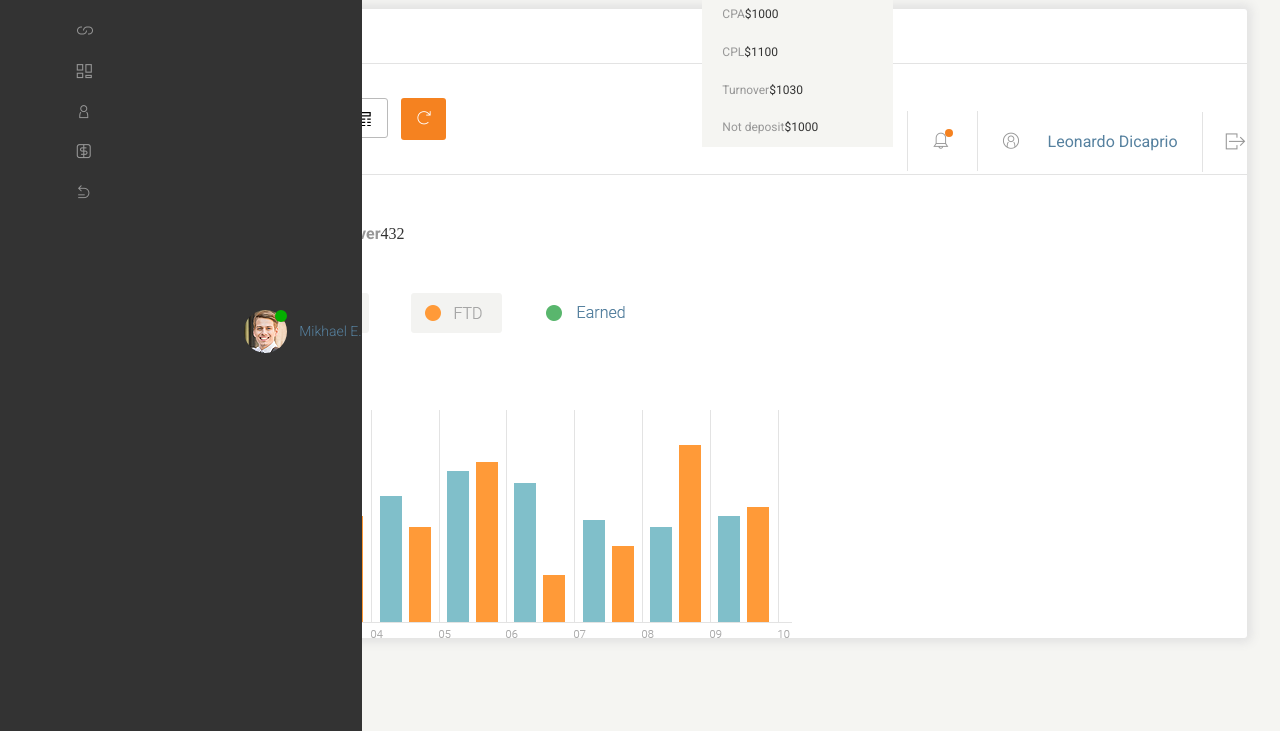
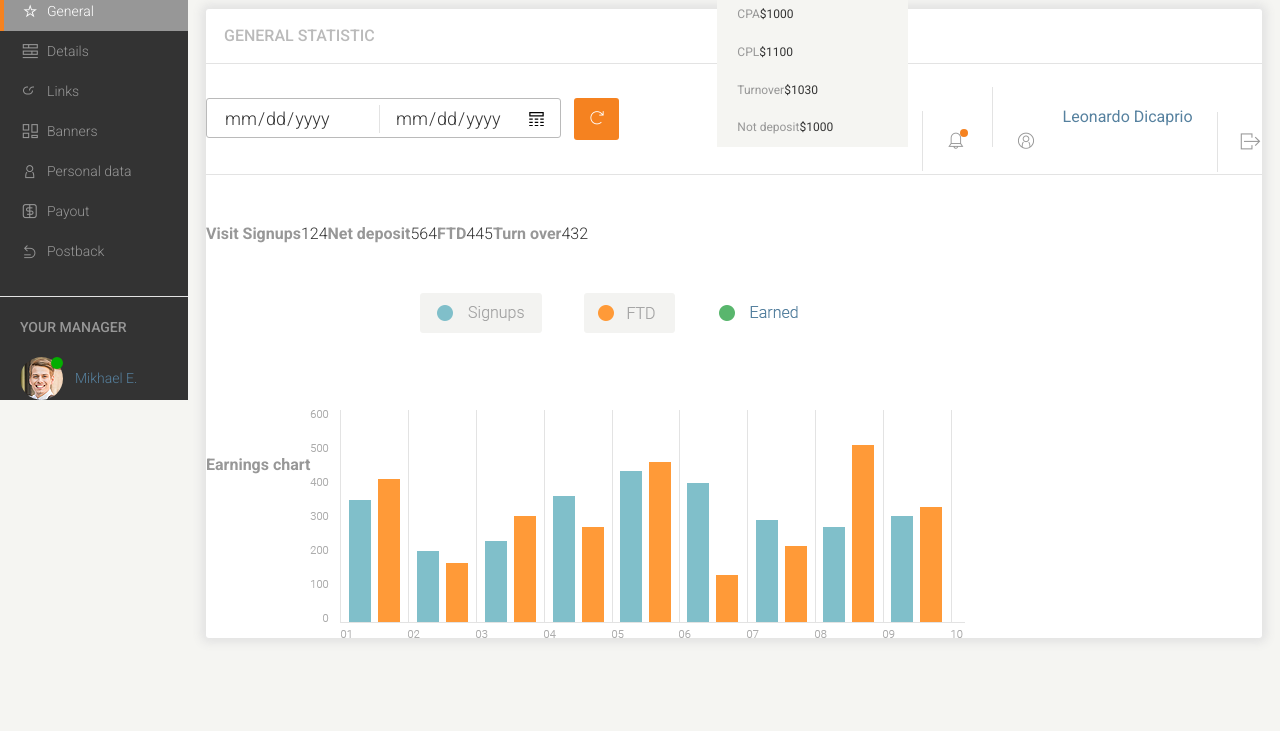
Before and after one commit to DzesikaTkaczyk/Admin-panel, a website: page html/index.html in a window 1280 px wide. Shown: the part 69-800 px from the top of the page. Drawn offline with Linux system fonts and the light colour scheme.

Commit message:
change side menu

```diff
--- a/html/index.html
+++ b/html/index.html
@@ -8,7 +8,8 @@
         <link rel="stylesheet" type="text/css" href="../css/style.css">
     </head>
     <body>
-        <div class="container-fluid">
+        <div class="general">
+            <div class="wrap">
             	<div class="side_menu">
                     <div class="row">
                         <div class="logo hidden hidden_mobile"><img src="../images/logo.png" alt="logo"></div>
@@ -25,19 +26,19 @@
                             <li><a href="#" class="link side_menu_link"><i class="demo-icon icon-postback"></i><div class="subpage hidden">Postback</div></a></li>
         	            </ul>
                     </div>
-                <div class="row"><div class="line"></div></div>
-                <div class="row"><h3>your manager</h3></div>
+                    <div class="row"><div class="line hidden_mobile"></div></div>
+                    <div class="row"><h3 class="hidden hidden_mobile">your manager</h3></div>
                     <div class="row">
-                    <div class="manager">
+                        <div class="manager hidden_mobile">
                             <div class="avatar">
                                 <img class="av" src="../images/av.png" alt="avatar">
                                 <div class="point active-point"></div>
                             </div>
-                        <p class="manage_name">Mikhael E.</p>
+                            <p class="manage_name hidden">Mikhael E.</p>
                         </div>
                     </div>
             	</div>
-            <div class="">
+                <div class="content_wrap">
                 	<div class="row">
                     	<div class="top_menu">
                             <ul class="top_menu_content list">
@@ -103,5 +104,6 @@
             		</div>
                 </div>
             </div>
+        </div>
     </body>
 </html>
--- a/sass/_layout.scss
+++ b/sass/_layout.scss
@@ -1,5 +1,13 @@
 * {
   box-sizing: border-box;
+}
+
+.wrap {
+  display: flex;
+}
+
+.content_wrap {
+  flex: 60%;
 }
 
 .container {
--- a/sass/components/_link.scss
+++ b/sass/components/_link.scss
@@ -1,6 +1,7 @@
 .link {
 	text-decoration: none;
 	font-family: $font;
+	overflow: hidden;
 }
 
 .side_menu_link {
--- a/sass/components/_pagination.scss
+++ b/sass/components/_pagination.scss
@@ -15,6 +15,10 @@
 		color: $links-color;
 		font-weight: 300;
 		font-size: 21px;
+		&:hover {
+			background-color: $side-background-color;
+			border-radius: 3px;
+		}
 	}
 
 	.active {
--- a/sass/components/_typography.scss
+++ b/sass/components/_typography.scss
@@ -1,5 +1,5 @@
 h1 {
-	font-family: "Roboto", sans-serif;
+	font-family: $font;
 	font-size: 16px;
 	font-weight: 500;
 	text-transform: uppercase;
@@ -10,14 +10,18 @@ h1 {
 }
 
 h2 {
-	font-family: "Roboto", sans-serif;
+	font-family: $font;
 	font-size: 16px;
 	font-weight: 700;
 }
 
 h3 {
-	font-family: "Roboto", sans-serif;
+	font-family: $font;
 	font-size: 14px;
 	font-weight: 500;
 	text-transform: uppercase;
 }
+
+p {
+	font-family: $font;
+}
--- /dev/null
+++ b/sass/sections/_big_table.scss
@@ -0,0 +1,23 @@
+.big_table{
+	margin-left: 16px;
+	margin-right: 16px;
+	th {
+		padding: 0 14px;
+	}
+	td {
+		padding: 0 14px;
+		font-family: $font;
+		font-size: 17px;
+		font-weight: 300;
+	}
+	.scroll-wrapper {
+	  display: block;
+	  width: 100%;
+	  overflow-x: auto;
+	}
+
+	.scroll-wrapper table {
+	  width: 100%;
+	  max-width: 100%;
+	}
+}
--- a/sass/sections/_general_stat.scss
+++ b/sass/sections/_general_stat.scss
@@ -1,4 +1,5 @@
 .general_stat {
+	width: 100%;
 
 	.side-center {
 		width: 687px
--- a/sass/sections/_side_menu.scss
+++ b/sass/sections/_side_menu.scss
@@ -1,12 +1,42 @@
 .side_menu {
 	background-color: $menu-background-color;
 	height: 100%;
-	//width: 188px;
-	display: flex;
-	flex-wrap: wrap;
-	position: absolute;
+	width: 54px;
 	top: 0;
 	left: 0;
+	&:hover {
+		width: 188px;
+		.hidden {
+			display: inline-block;
+		}
+
+		.av {
+			height: 43px;
+			width: 43px;
+			margin-left: 20px;
+
+		}
+
+		.active-point{
+			width: 12px;
+			height: 12px;
+		}
+
+		.avatar{
+			width: 63px;
+			height: 43px;
+			margin-top: 0;
+		}
+
+		.active {
+			width: 188px;
+			border-left: 4px solid $success-color;
+			background-color: $dark-grey;
+			a {
+				color: $white;
+			}
+		}
+	}
 
 	.logo {
 		margin-left: 20px;
@@ -15,15 +45,14 @@
 		display: inline-block;
 
 	}
+
 	.burger {
 		float: right;
 		margin-right: 16px;
 		margin-left: 20px;
 		line-height: 60px;
 		color: $dark-grey;
-		&:hover {
-			color: $white;
-		}
+		display: inline-block;
 	}
 
 	h3 {
@@ -33,21 +62,23 @@
 	}
 
 	.av {
-		height: 43px;
-		width: 43px;
-		margin-left: 20px;
+		height: 30px;
+		width: 30px;
+		margin-left: 12px;
 		display: inline-block;
 	}
 
 	.avatar{
-		width: 63px;
-		height: 43px;
+		width: 43px;
+		height: 33px;
 		position: relative;
+		margin-top: 23px;
+		display: inline-block;
 	}
 
 	.active-point{
-		width: 12px;
-		height: 12px;
+		width: 8px;
+		height: 8px;
 		position: absolute;
 		top: 0;
 		right: 0;
@@ -62,12 +93,12 @@
 		text-transform: none;
 		line-height: 43px;
 		display: inline-block;
-		white-space: nowrap;
 	}
 
-	.manager{
-		display:flex;
-	    align-items:center;
+	.manager {
+		display: flex;
+	    align-items: center;
+	    white-space: nowrap;
 	}
 
 	.list{
@@ -89,15 +120,25 @@
 		display: none;
 	}
 
-	li:hover {
-		background-color: $dark-grey;
-		a {
-			color: $white;
-		}
+	a {
+		margin-left: 16px;
+	}
 
-		.hidden {
-			display: inline-block;
-
+	li {
+		display: block;
+		border-left: 4px solid $menu-background-color;
+		background-color: $menu-background-color;
+		width: 54px;
+		&:hover{
+			width: 188px;
+			background-color: $dark-grey;
+			border-left: 4px solid $dark-grey;
+			a {
+				color: $white;
+			}
+			.hidden {
+							display: block;
+						}
 		}
 	}
 
--- a/sass/sections/_table.scss
+++ b/sass/sections/_table.scss
@@ -1,5 +1,4 @@
 .table {
-
 	.content {
 		padding-bottom: 22px;
 	}
@@ -30,7 +29,7 @@
 
 	h2 {
 		color: $grey;
-		margin-left: 24px;
+		margin-left: 18px;
 	}
 
 	.icon-links {
--- a/sass/style.scss
+++ b/sass/style.scss
@@ -17,6 +17,7 @@
 @import "components/typography";
 
 /* Sections */
+@import "sections/big_table";
 @import "sections/general_stat";
 @import "sections/popup_chat";
 @import "sections/side_menu";
```
Also changed, not shown: html/details.html (+3 -1 lines), css/style.css, css/style.prefixed.css, 3 other files. Lines whose indentation alone changed are shown as unchanged.
